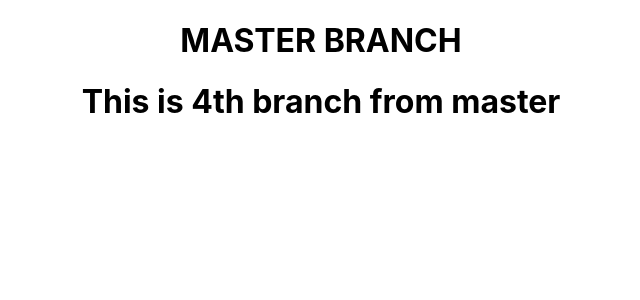
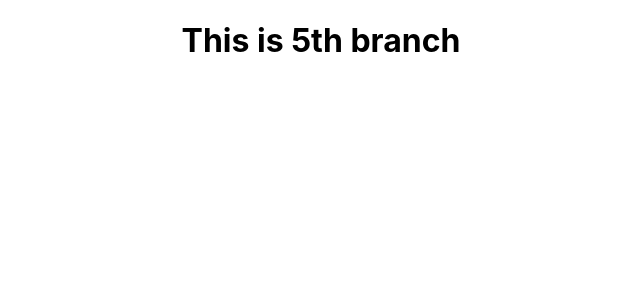
Before and after one commit to rafalpilawka/gitPlayground, a React (Create React App) app: page / in a window 1280 px wide. Shown: the top 300 px of the page, without its empty margins (319-959 px from the left). Built offline with nearby package versions, Linux system fonts and the light colour scheme.

Commit message:
5th branch one liner included

```diff
--- a/src/App.js
+++ b/src/App.js
@@ -4,8 +4,7 @@ import './App.css';
 function App() {
   return (
     <div className="App">
-      <h1>MASTER BRANCH</h1>
-      <h1>This is 4th branch from master</h1>
+      <h1>This is 5th branch</h1>
     </div>
   );
 }
```
